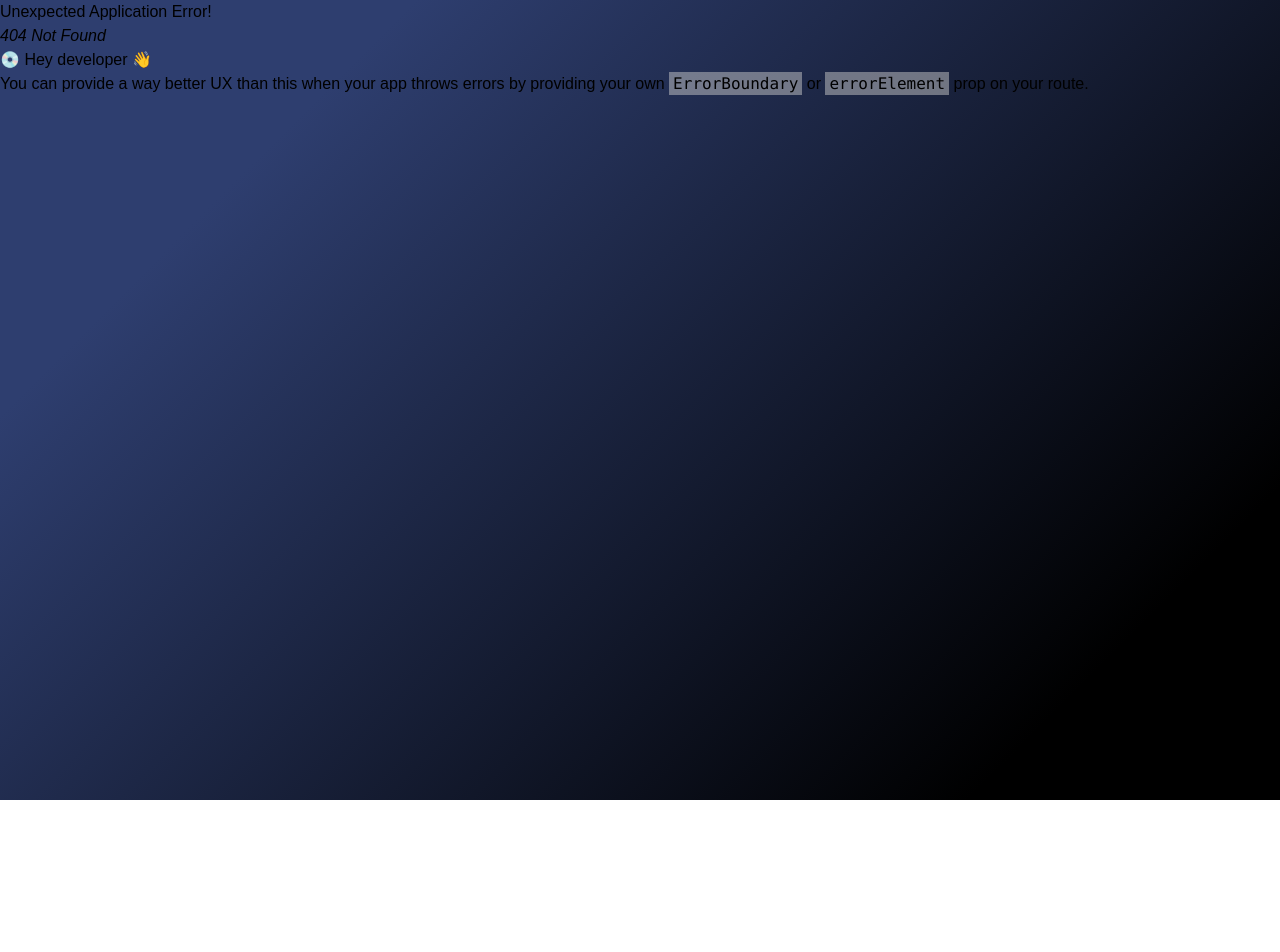
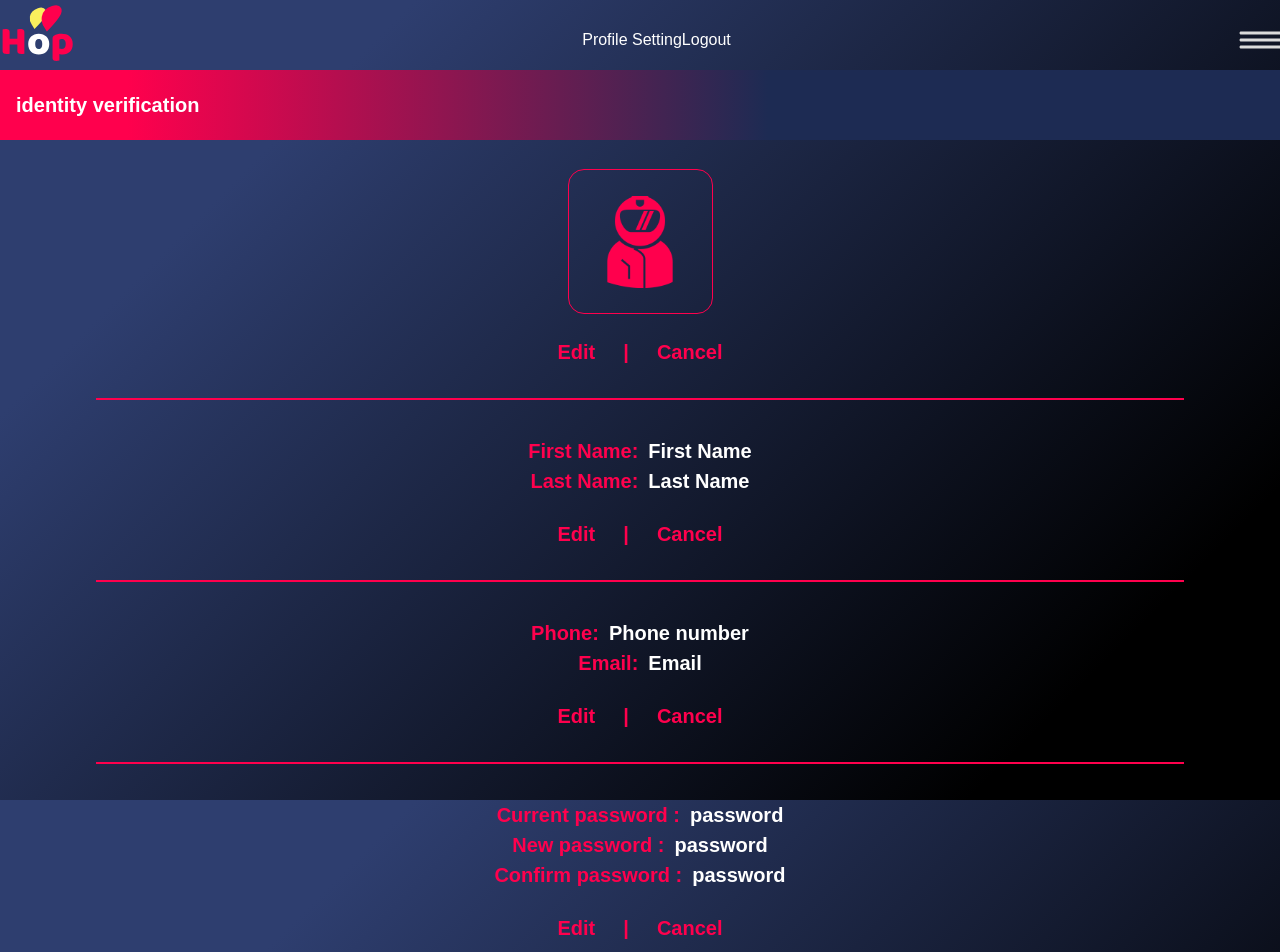
Before and after one commit to ArrayaWongsaita/HOP-RIDER-ADMIN-WEB, a React (Vite) app: page /rider/profile in a window 1280 px wide. Before the commit this address had no page. Shown: the top 952 px of the page. Before the commit the page ends 800 px from the top, so only its background shows below. Built offline with nearby package versions, Linux system fonts and the light colour scheme; a web font is replaced by a local one.

Commit message:
create page profile-setting

```diff
--- a/src/components/Section.jsx
+++ b/src/components/Section.jsx
@@ -1,9 +1,18 @@
+const positionText = {
+    right: 'justify-end',
+    left: 'justify-start',
+}
 
-export default function Section({ children }) {
+const bgColor = {
+    leftToRight: 'bg-gradient-to-r from-[#1D2B53] from-50% to-[#FF004D] to-100%',
+    rightToLeft: 'bg-gradient-to-r from-[#FF004D] from-10% to-[#1D2B53] to-60%',
+}
+
+export default function Section({ children, position = 'right', color = 'leftToRight' }) {
     return (
-        <div className='w-full h-[70px] flex items-center justify-end p-4 mb-5
+        <div className={`w-full h-[70px] flex items-center ${positionText[position]} p-4 mb-5
             font-semibold text-xl text-white
-            bg-gradient-to-r from-[#1D2B53] from-50% to-[#FF004D] to-100% '>
+            ${bgColor[color]} `}>
             {children}
         </div>
     )
--- /dev/null
+++ b/src/pages/ProfileSettingPage.jsx
@@ -0,0 +1,81 @@
+import Section from "../components/Section";
+import useAuth from "../hooks/authHook";
+import { ImageRider } from "../icons/IconImageRider";
+
+export default function ProfileSettingPage() {
+    const { authUser } = useAuth();
+
+    console.log(authUser);
+    return (
+        <div className="flex items-center justify-center flex-col">
+            <Section position="left" color="rightToLeft" >
+                <h2>identity verification</h2>
+            </Section>
+            <div
+                role="button"
+                className="flex items-center justify-center w-[145px] h-[145px] border-[1px] border-[#FF004D] rounded-[16px] mt-[9px]"
+            >
+                { authUser?.profileImage ? authUser.profileImage : <ImageRider /> }
+            </div>
+
+            <div className="flex items-center justify-between mt-[23px] text w-[165px] text-[20px] font-bold">
+                <button className="text-[#FF004D]">Edit</button>
+                <p className="text-[#FF004D]">|</p>
+                <button className="text-[#FF004D]">Cancel</button>
+            </div>
+            <hr className=" border border-[#FF004D] mt-[31px] w-[85%]" />
+
+            <div className="flex items-center justify-center gap-[10px] mt-[36px] text-[20px] font-bold">
+                <h2 className="text-[#FF004D]">First Name: </h2>
+                <h2 className="text-white">{ authUser?.firstName ? authUser.firstName : 'First Name' }</h2>
+            </div>
+
+            <div className="flex items-center justify-center gap-[10px] text-[20px] font-bold">
+                <h2 className="text-[#FF004D]">Last Name: </h2>
+                <h2 className="text-white">{ authUser?.lastName ? authUser.lastName : 'Last Name' }</h2>
+            </div>
+            <div className="flex items-center justify-between mt-[23px] text w-[165px] text-[20px] font-bold">
+                <button className="text-[#FF004D]">Edit</button>
+                <p className="text-[#FF004D]">|</p>
+                <button className="text-[#FF004D]">Cancel</button>
+            </div>
+
+            <hr className=" border border-[#FF004D] mt-[31px] w-[85%]" />
+
+            <div className="flex items-center justify-center gap-[10px] mt-[36px] text-[20px] font-bold">
+                <h2 className="text-[#FF004D]">Phone:</h2>
+                <h2 className="text-white">{ authUser?.phone ? authUser.phone : 'Phone number' }</h2>
+            </div>
+            <div className="flex items-center justify-center gap-[10px] text-[20px] font-bold">
+                <h2 className="text-[#FF004D]">Email:</h2>
+                <h2 className="text-white">{ authUser?.email ? authUser.email : 'Email' }</h2>
+            </div>
+            <div className="flex items-center justify-between mt-[23px]  w-[165px] text-[20px] font-bold">
+                <button className="text-[#FF004D]">Edit</button>
+                <p className="text-[#FF004D]">|</p>
+                <button className="text-[#FF004D]">Cancel</button>
+            </div>
+            <hr className=" border border-[#FF004D] mt-[31px] w-[85%]" />
+
+            <div className="flex items-center justify-center gap-[10px] mt-[36px] text-[20px] font-bold">
+                <h2 className="text-[#FF004D]"> Current password :</h2>
+                <h2 className="text-white">password</h2>
+            </div>
+
+            <div className="flex items-center justify-center gap-[10px] text-[20px] font-bold">
+                <h2 className="text-[#FF004D]"> New password :</h2>
+                <h2 className="text-white"> password</h2>
+            </div>
+            <div className="flex items-center justify-center gap-[10px] text-[20px] font-bold">
+                <h2 className="text-[#FF004D]"> Confirm password :</h2>
+                <h2 className="text-white"> password</h2>
+            </div>
+            <div className="flex items-center justify-between mt-[23px]  w-[165px] text-[20px] font-bold">
+                <button className="text-[#FF004D]">Edit</button>
+                <p className="text-[#FF004D]">|</p>
+                <button className="text-[#FF004D]">Cancel</button>
+            </div>
+            <hr className=" border border-[#FF004D] mt-[31px] w-[85%] my-4" />
+        </div>
+    );
+}
--- a/src/routes/AppRouter.jsx
+++ b/src/routes/AppRouter.jsx
@@ -12,6 +12,7 @@ import ProtectedRouteCheckApproved from "../features/ProtectRouteCheckApproved";
 import WaitingCheckPaymentPage from "../pages/WaitingCheckPaymentPage";
 import PricePlanPage from "../pages/PricePlanPage";
 import RiderOrder from "../pages/RiderOrder";
+import ProfileSettingPage from "../pages/ProfileSettingPage";
 
 const router = createBrowserRouter([
   {
@@ -44,6 +45,7 @@ const router = createBrowserRouter([
           </ProtectedRouteCheckSubmitted>
         ),
       },
+      { path: "/rider/profile", element: <ProfileSettingPage /> },
       { path: "/rider/", element: <RiderHomePage /> },
       { path: "/rider/waitingCheckPayment", element: <WaitingCheckPaymentPage /> },
       {
```
